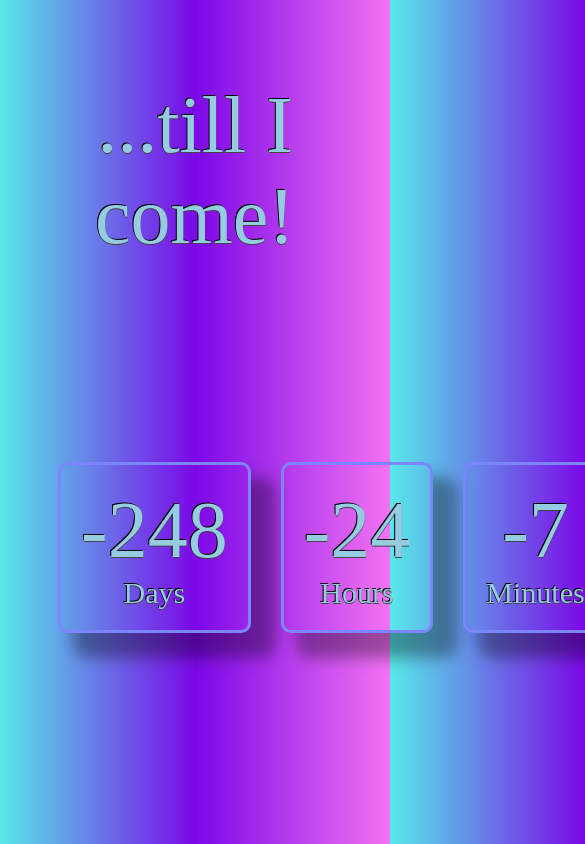
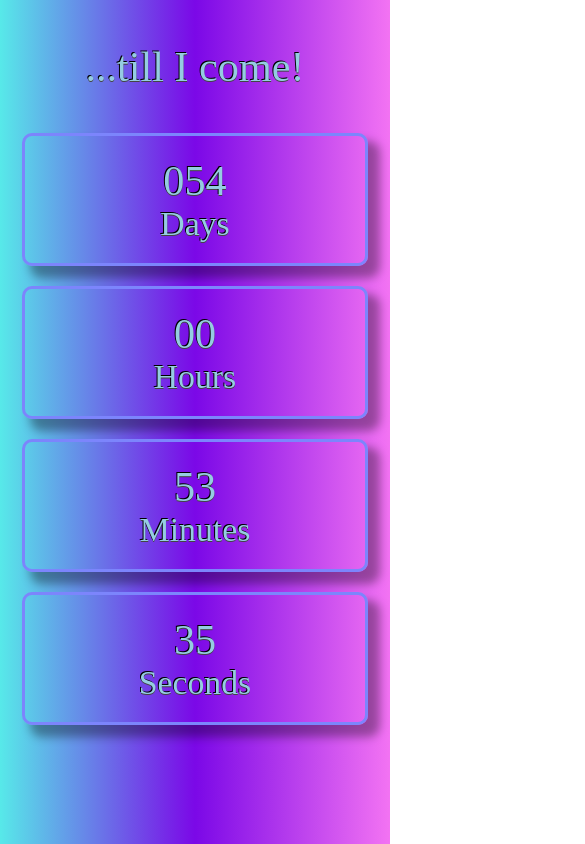
Before and after one commit to Meelenych/JS_countdown, a plain HTML site: page index.html in a window 390 px wide. Shown: the top 844 px of the page, 585 px wide, since content can reach past the window. Drawn offline with Linux system fonts and the light colour scheme.

Commit message:
adaptivity added

```diff
--- a/index.js
+++ b/index.js
@@ -1,52 +1,50 @@
-import refs from './refs.js'
+import refs from './refs.js';
 
-const { daysContent, hoursContent, minsContent, secsContent } = refs
+const { daysContent, hoursContent, minsContent, secsContent } = refs;
 // console.log(daysContent, hoursContent, minsContent, secsContent);
 
-const targetDate = new Date("Dec 31, 2021").getTime()
+const targetDate = new Date('May 15, 2024').getTime();
 // console.log(targetDate);
 
-const currentDate = Date.now()
+const currentDate = Date.now();
 // console.log(currentDate);
 
-let selector = document.getElementById("timer-1")
+let selector = document.getElementById('timer-1');
 // console.log(selector);
 
 class CountdownTimer {
-    constructor({selector, targetDate}) {
+	constructor({ selector, targetDate }) {
 		setInterval(() => {
-            let currentDate = Date.now()
-            let time = targetDate - currentDate
+			let currentDate = Date.now();
+			let time = targetDate - currentDate;
 
 			let days = Math.floor(time / (1000 * 60 * 60 * 24));
 			let hours = Math.floor((time % (1000 * 60 * 60 * 24)) / (1000 * 60 * 60));
 			let mins = Math.floor((time % (1000 * 60 * 60)) / (1000 * 60));
 			let secs = Math.floor((time % (1000 * 60)) / 1000);
 
-            days = String(days).padStart(3, "-")
+			days = String(days).padStart(3, '0');
 			// console.log("days:", days);
-            hours = String(hours).padStart(2, "0")
+			hours = String(hours).padStart(2, '0');
 			// console.log("hours:", hours);
-            mins = String(mins).padStart(2, "0")
+			mins = String(mins).padStart(2, '0');
 			// console.log("minutes:", mins);
-            secs = String(secs).padStart(2, "0")
+			secs = String(secs).padStart(2, '0');
 			// console.log("seconds:", secs);
 
-            daysContent.textContent = days
-            hoursContent.textContent = hours
-            minsContent.textContent = mins
-            secsContent.textContent = secs
-
+			daysContent.textContent = days;
+			hoursContent.textContent = hours;
+			minsContent.textContent = mins;
+			secsContent.textContent = secs;
 		}, 1000);
 	}
 }
 
-document.addEventListener("DOMContentLoaded", function(e) {
-    console.log("DOM loaded");
+document.addEventListener('DOMContentLoaded', function (e) {
+	console.log('DOM loaded');
 
 	new CountdownTimer({
 		selector: '#timer-1',
-        targetDate: new Date('Jul 17, 2022'),
+		targetDate: new Date('May 15, 2023'),
 	});
-
 });
--- a/styles.css
+++ b/styles.css
@@ -1,17 +1,14 @@
 body {
-	background-image: linear-gradient(
-		to right,
-		rgb(87, 233, 233),
-		rgb(123, 8, 231),
-		rgb(243, 115, 243)
-	);
+  background-image: linear-gradient(to right, rgb(87, 233, 233), rgb(123, 8, 231), rgb(243, 115, 243));
   padding-left: 50px;
   padding-right: 50px;
 }
+
 .timer {
   width: auto;
   display: flex;
   justify-content: space-around;
+  align-items: center;
   margin-top: 200px;
 }
 
@@ -20,15 +17,20 @@ body {
   border: 3px solid rgb(124, 133, 252);
   border-radius: 10px;
   padding: 20px;
-	box-shadow: 20px 20px 15px 5px rgba(0, 0, 0, 0.349);
+  box-shadow: 10px 10px 10px 2px rgba(0, 0, 0, 0.349);
   display: flex;
   flex-direction: column;
+  margin-bottom: 20px;
+}
+
+.field:not(:last-child) {
+  margin-right: 20px;
 }
 
 .value {
   text-align: center;
   color: rgb(149, 204, 226);
-	font-size: 80px;
+  font-size: 5vh;
   text-shadow: -1px -1px #000, 0 1px 0 #444;
 }
 
@@ -37,9 +39,18 @@ body {
   color: rgb(149, 204, 226);
   text-shadow: -1px -1px #000, 0 1px 0 #444;
 }
-div:not(:last-child) {
-	margin-right: 30px;
+
+span {
+  font-size: 4vh;
 }
-span {
-	font-size: 30px;
+
+@media screen and (max-width: 768px) {
+  .timer {
+    flex-direction: column;
+    margin-top: 40px;
   }
+
+  .field:not(:last-child) {
+    margin-right: 0;
+  }
+}
```
Also changed, not shown: index.html (+3 -0 lines). Lines whose indentation alone changed are shown as unchanged.
